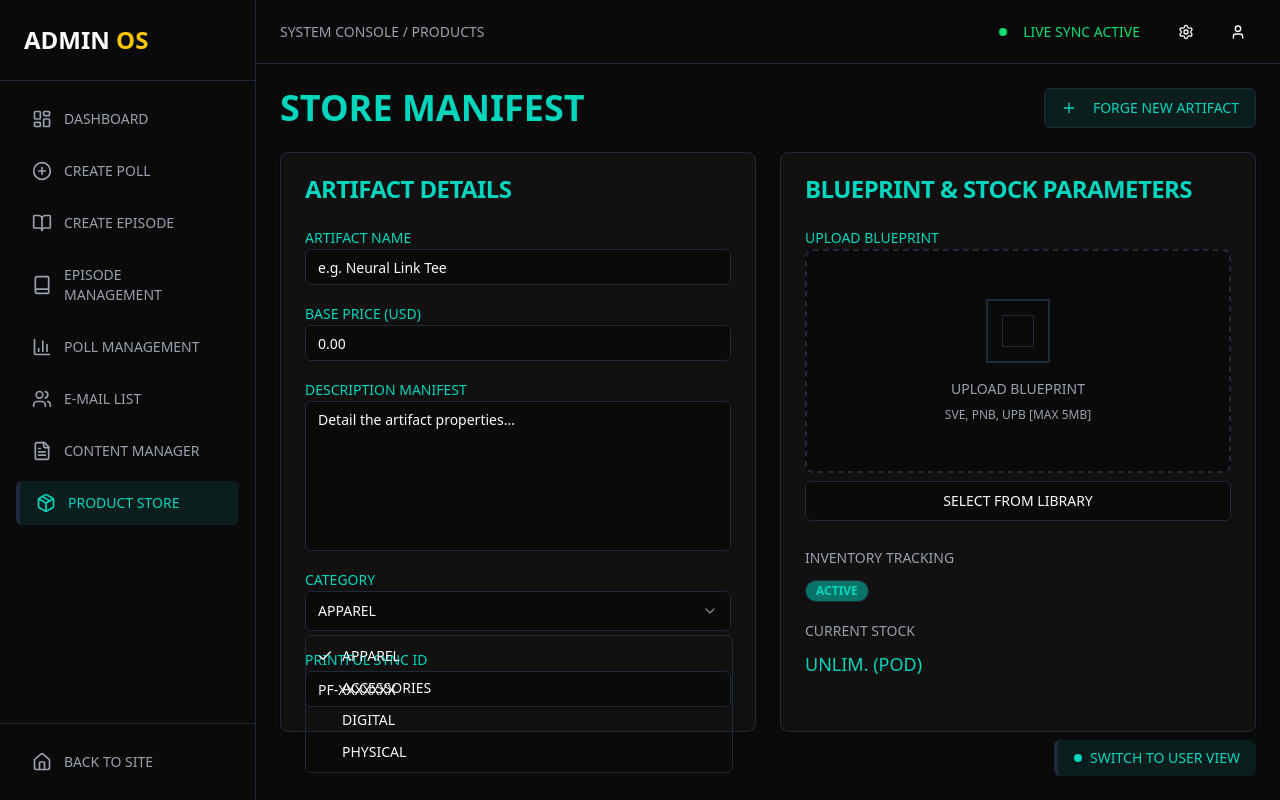
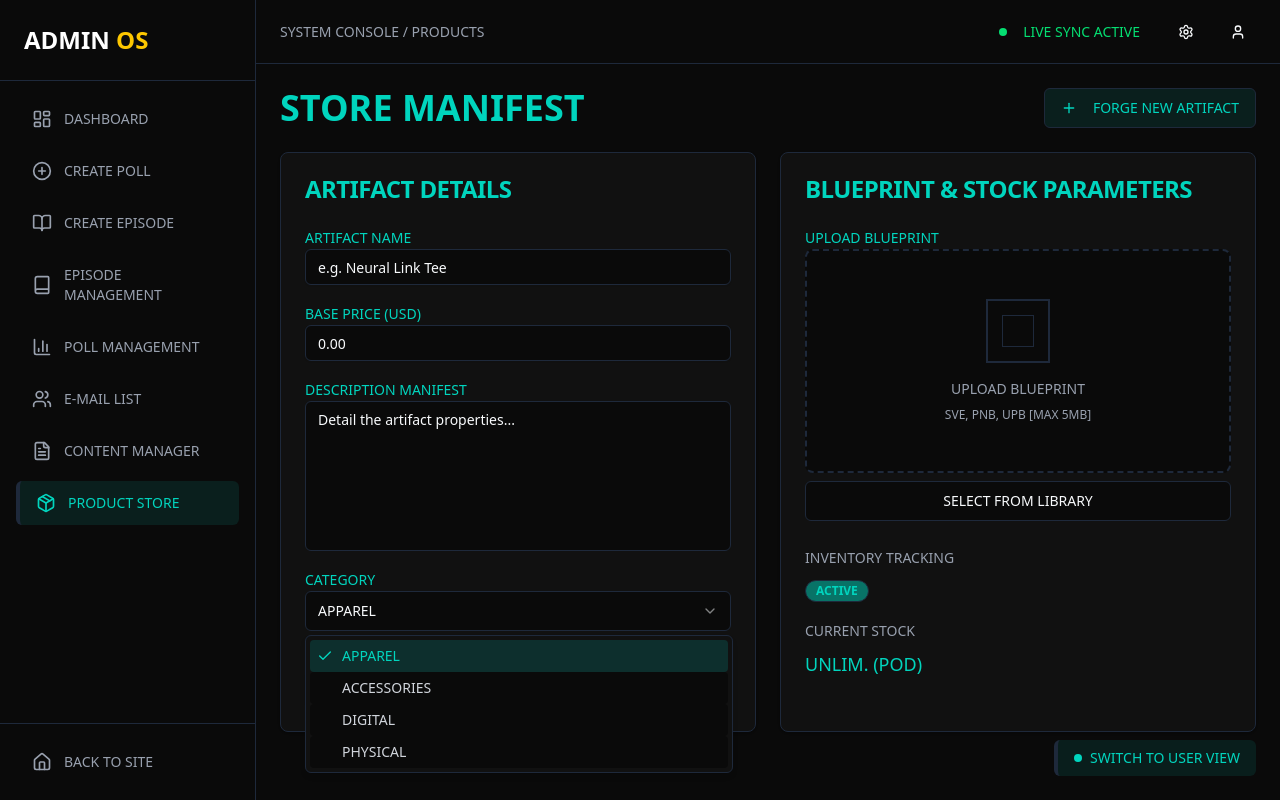
Before and after one commit to mahmud886/admin-os-dashboard, a Next.js app: page /products in a window 1280 px wide. Both pictures are taken after a click on the button "APPAREL". Built offline with nearby package versions, Linux system fonts and the light colour scheme.

Commit message:
Update Select component styling for dark theme
Changed background colors and text colors in SelectContent and SelectItem to use darker shades and teal highlights, improving appearance for dark mode. Also updated the check icon color for better visibility.

```diff
--- a/src/components/ui/select.jsx
+++ b/src/components/ui/select.jsx
@@ -56,7 +56,7 @@
     <SelectPrimitive.Content
       ref={ref}
       className={cn(
-        'relative z-50 max-h-[--radix-select-content-available-height] min-w-[8rem] overflow-y-auto overflow-x-hidden rounded-md border bg-popover text-popover-foreground shadow-md data-[state=open]:animate-in data-[state=closed]:animate-out data-[state=closed]:fade-out-0 data-[state=open]:fade-in-0 data-[state=closed]:zoom-out-95 data-[state=open]:zoom-in-95 data-[side=bottom]:slide-in-from-top-2 data-[side=left]:slide-in-from-right-2 data-[side=right]:slide-in-from-left-2 data-[side=top]:slide-in-from-bottom-2 origin-[--radix-select-content-transform-origin]',
+        'relative z-50 max-h-[--radix-select-content-available-height] min-w-[8rem] overflow-y-auto overflow-x-hidden rounded-md border bg-[#111111] text-popover-foreground shadow-md data-[state=open]:animate-in data-[state=closed]:animate-out data-[state=closed]:fade-out-0 data-[state=open]:fade-in-0 data-[state=closed]:zoom-out-95 data-[state=open]:zoom-in-95 data-[side=bottom]:slide-in-from-top-2 data-[side=left]:slide-in-from-right-2 data-[side=right]:slide-in-from-left-2 data-[side=top]:slide-in-from-bottom-2 origin-[--radix-select-content-transform-origin]',
         position === 'popper' &&
           'data-[side=bottom]:translate-y-1 data-[side=left]:-translate-x-1 data-[side=right]:translate-x-1 data-[side=top]:-translate-y-1',
         className
@@ -89,14 +89,14 @@
   <SelectPrimitive.Item
     ref={ref}
     className={cn(
-      'relative flex w-full cursor-default select-none items-center rounded-sm py-1.5 pl-8 pr-2 text-sm outline-none focus:bg-accent focus:text-accent-foreground data-[disabled]:pointer-events-none data-[disabled]:opacity-50',
+      'relative flex w-full cursor-default select-none items-center rounded-sm py-1.5 pl-8 pr-2 text-sm outline-none bg-[#0a0a0a] text-gray-300 data-[highlighted]:bg-teal-900/30 data-[highlighted]:text-teal-400 data-[state=checked]:bg-teal-900/50 data-[state=checked]:text-teal-400 data-[disabled]:pointer-events-none data-[disabled]:opacity-50',
       className
     )}
     {...props}
   >
     <span className="absolute left-2 flex h-3.5 w-3.5 items-center justify-center">
       <SelectPrimitive.ItemIndicator>
-        <Check className="h-4 w-4" />
+        <Check className="h-4 w-4 text-teal-400" />
       </SelectPrimitive.ItemIndicator>
     </span>
 
```
